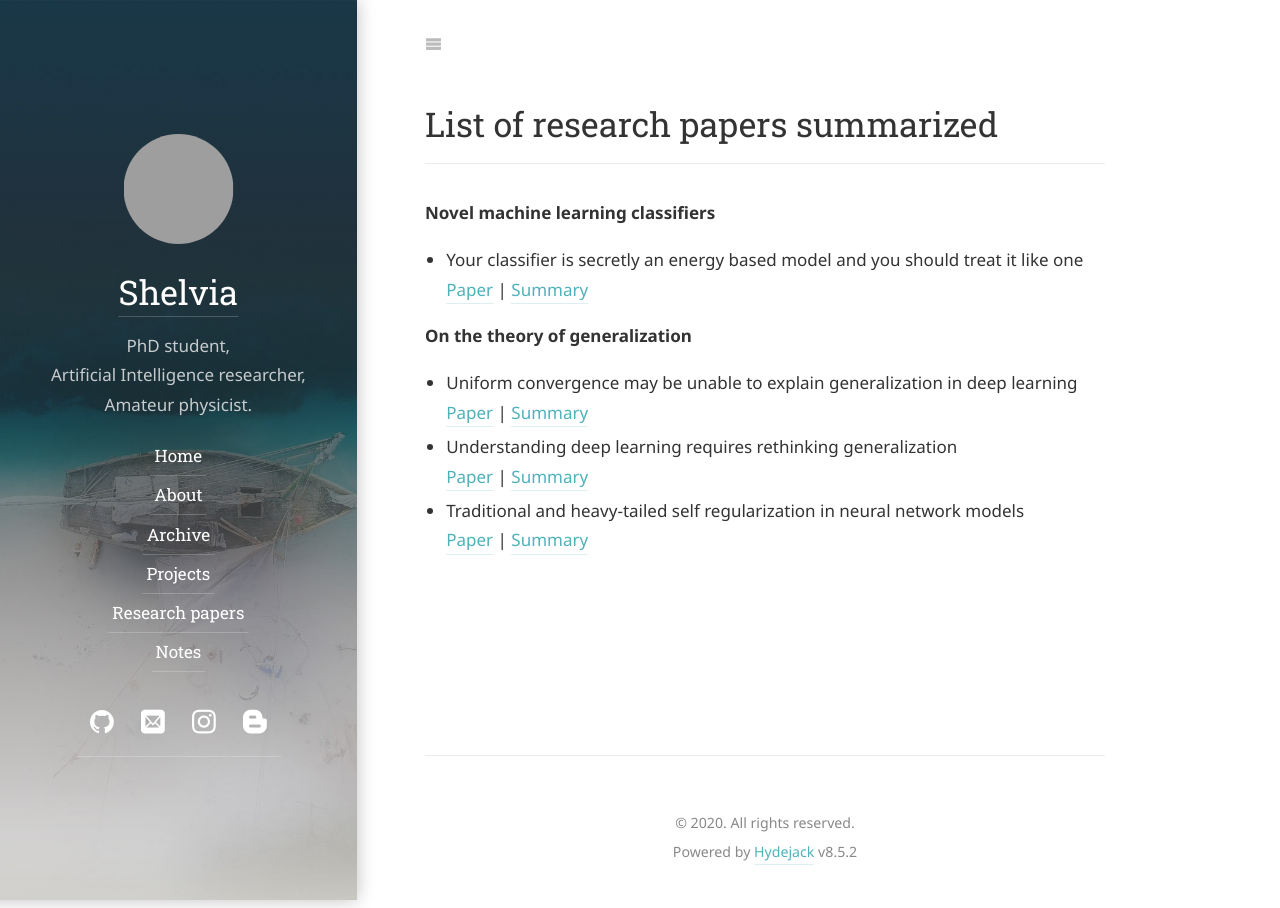
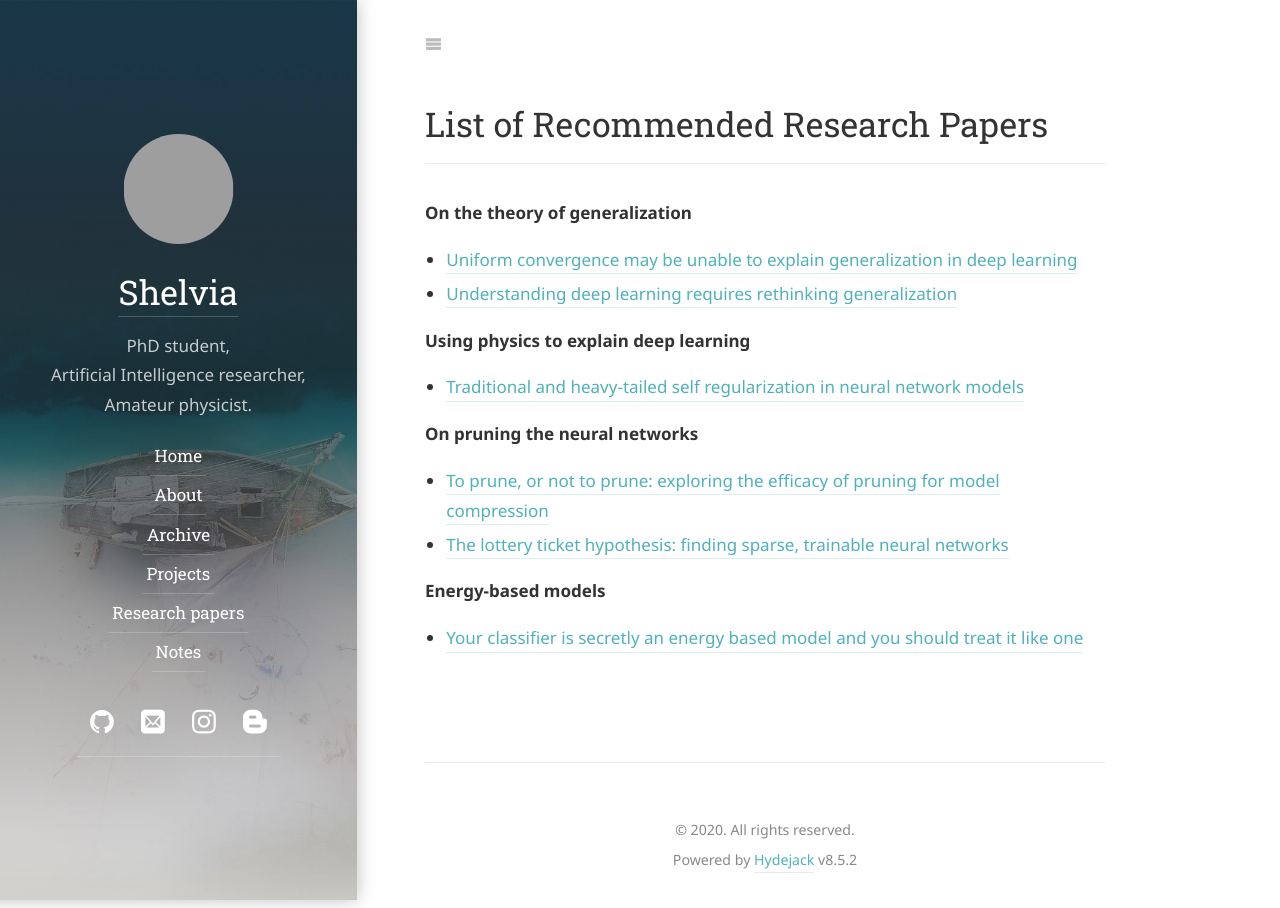
Before and after one commit to shelvia1039/shelvia, a Jekyll site: the page built from pages/papers.md, in a window 1280 px wide. Built offline with Jekyll 4.4.1, drawn with Linux system fonts in a browser that asks for light colours; some web fonts are replaced; grey boxes are pictures that could not be loaded.

Commit message:
update papers

```diff
--- a/_data/authors.yml
+++ b/_data/authors.yml
@@ -5,7 +5,7 @@ author:
     Hi, my name is Shelvia.
     I mainly post about my plans as well as my PhD journey here.
     If you are interested, you can check out the list of projects I have done in my Github.
-    I also summarize some research papers that I read on my Medium page.
+    I also write some articles on deep learning (and physics sometimes) on my Medium page.
     Feel free to e-mail me if you would like to reach out to me! All the links are provided below.
     I would love to chat and share about my experience as a PhD student pursuing deep learning research.
     Thanks for dropping by!
--- a/pages/papers.md
+++ b/pages/papers.md
@@ -1,20 +1,18 @@
 ---
 layout: page
-title:  List of research papers summarized
+title:  List of Recommended Research Papers
 ---
 
-**Novel machine learning classifiers**
-- Your classifier is secretly an energy based model and you should treat it like one <br>
-    [Paper](https://arxiv.org/pdf/1912.03263.pdf)  |  [Summary](https://medium.com/@shelviawongso/energy-based-classifier-446c4d4d1e6f)
+**On the theory of generalization**
+- [Uniform convergence may be unable to explain generalization in deep learning](https://arxiv.org/pdf/1902.04742.pdf)
+- [Understanding deep learning requires rethinking generalization](https://arxiv.org/pdf/1611.03530.pdf)
 
-**On the theory of generalization**
-- Uniform convergence may be unable to explain generalization in deep learning <br>
-    [Paper](https://arxiv.org/pdf/1902.04742.pdf)  |  [Summary](https://medium.com/@shelviawongso/generalization-97338df3df5b)
-- Understanding deep learning requires rethinking generalization <br>
-    [Paper](https://arxiv.org/pdf/1611.03530.pdf)  |  [Summary](https://medium.com/@shelviawongso/the-need-to-rethink-generalization-to-understand-deep-learning-5cd9e5a2634e)
-- Traditional and heavy-tailed self regularization in neural network models <br>
-    [Paper](https://arxiv.org/pdf/1901.08276.pdf)  |  [Summary](https://medium.com/@shelviawongso/traditional-and-heavy-tailed-self-regularization-in-deep-neural-networks-701967fe29a5)
+**Using physics to explain deep learning**
+- [Traditional and heavy-tailed self regularization in neural network models](https://arxiv.org/pdf/1901.08276.pdf)
 
-<!-- **On pruning the neural networks**
-- The lottery ticket hypothesis: finding sparse, trainable neural networks <br>
-    [Paper](https://arxiv.org/pdf/1803.03635.pdf)  |  [Summary]() -->
+**On pruning the neural networks**
+- [To prune, or not to prune: exploring the efficacy of pruning for model compression](https://arxiv.org/pdf/1710.01878.pdf)
+- [The lottery ticket hypothesis: finding sparse, trainable neural networks](https://arxiv.org/pdf/1803.03635.pdf)
+
+**Energy-based models**
+- [Your classifier is secretly an energy based model and you should treat it like one](https://arxiv.org/pdf/1912.03263.pdf)
```
